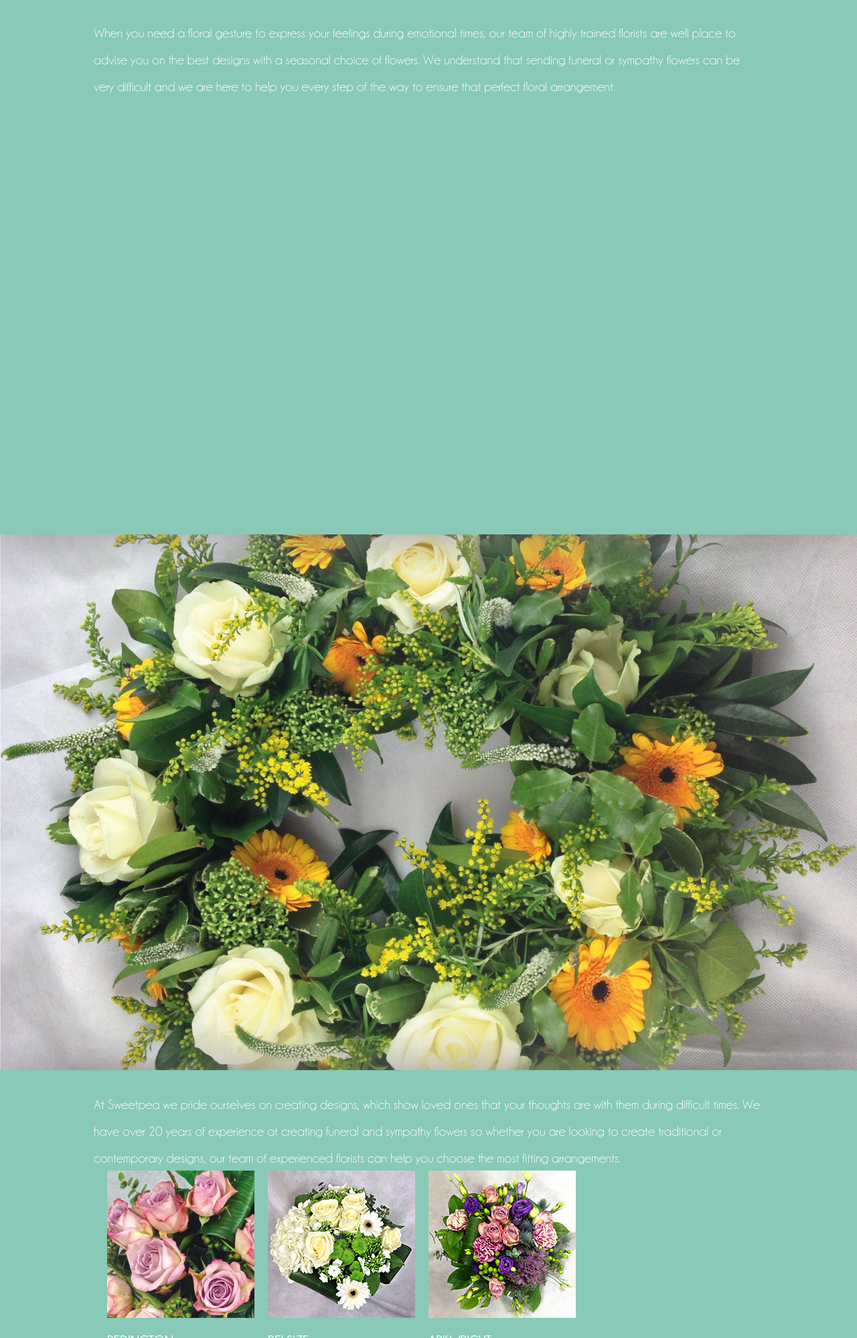
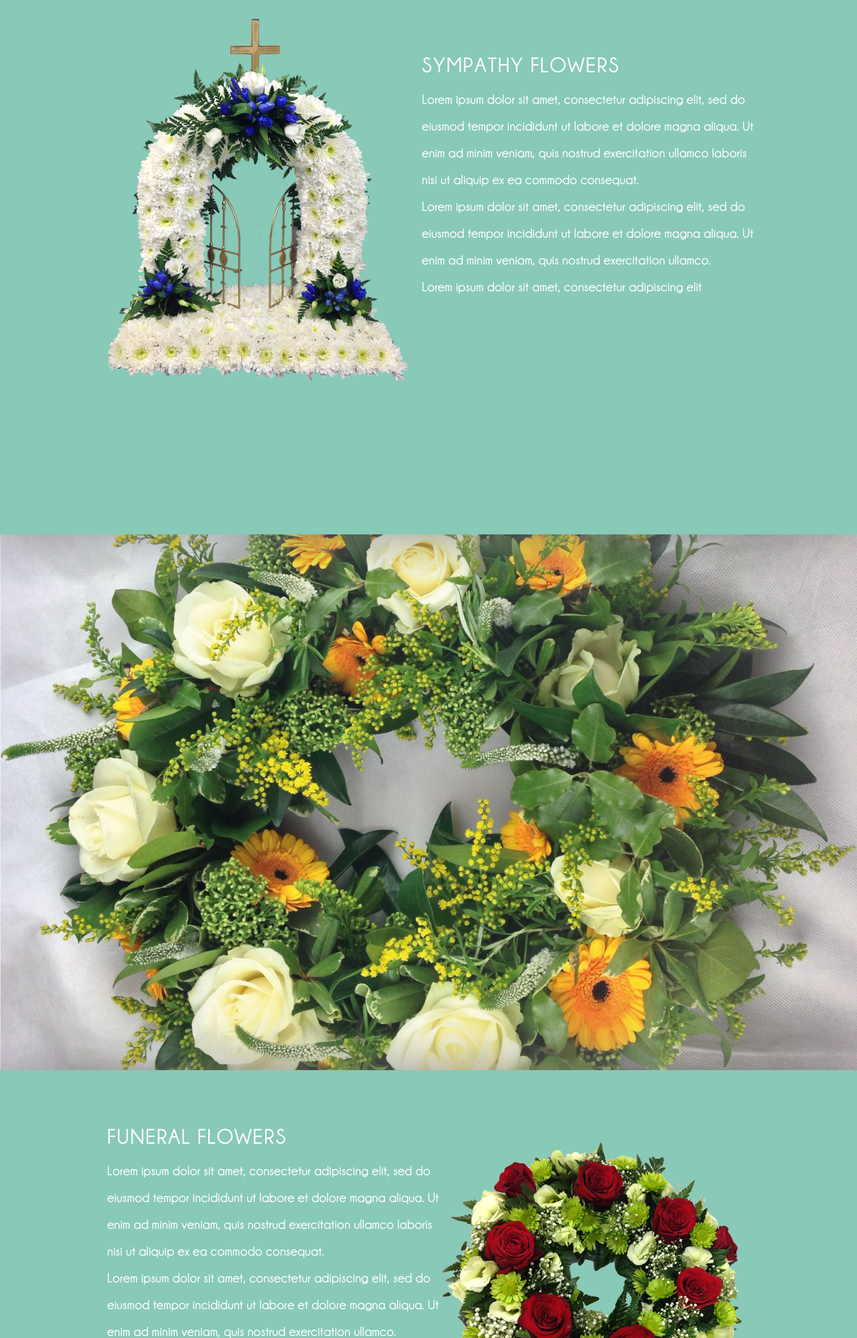
Before and after one commit to hsoloman83/my-first-website, a plain HTML site: page sympathy.html in a window 1280 px wide. Shown: the part 802-2800 px from the top of the page at 67% size. Drawn offline with nearby package versions, Linux system fonts and the light colour scheme.

Commit message:
sympathy page
first draft of sympathy page

```diff
--- a/sympathy.html
+++ b/sympathy.html
@@ -29,9 +29,26 @@
 		</div>
 		<div class="cd-scrolling-bg cd-color-2">
 			<div class="cd-container">
-				<p>
-					When you need a floral gesture to express your feelings during emotional times, our team of highly trained florists are well place to advise you on the best designs with a seasonal choice of flowers. We understand that sending funeral or sympathy flowers can be very difficult and we are here to help you every step of the way to ensure that perfect floral arrangement.
-				</p>
+				<div class="grid-row cf">
+					<div class="box">
+						<div class="image"><a href="shop.html">
+						<img src="img/gate.png"></a></div>
+					</div>
+					<div class="box">
+						<div class="text">
+							<h1>SYMPATHY FLOWERS</h1>
+							<p>Lorem ipsum dolor sit amet, consectetur adipiscing elit, sed do eiusmod tempor
+							 incididunt ut labore et dolore magna aliqua. Ut enim ad minim veniam,
+							 quis nostrud exercitation ullamco laboris nisi ut aliquip ex ea commodo consequat.
+							</p>
+							<p>Lorem ipsum dolor sit amet, consectetur adipiscing elit, sed do eiusmod tempor
+							 incididunt ut labore et dolore magna aliqua. Ut enim ad minim veniam,
+							 quis nostrud exercitation ullamco.
+							</p>
+							<p>Lorem ipsum dolor sit amet, consectetur adipiscing elit</p>
+						</div>
+					</div>
+				</div>
 			</div>
 		</div>
 		<div class="cd-fixed-bg cd-bg-6">
@@ -39,20 +56,23 @@
 		<div class="cd-scrolling-bg cd-color-3">
 			<div class="cd-container">
 				<div class="grid-row cf">
-					<p>
-						At Sweetpea we pride ourselves on creating designs, which show loved ones that your thoughts are with them during difficult times. We have over 20 years of experience at creating funeral and sympathy flowers so whether you are looking to create traditional or contemporary designs, our team of experienced florists can help you choose the most fitting arrangements.
-					</p>
 					<div class="box">
-						<div class="image"><img src="img/memory-lane.jpg"></div>
-						<h3>REDINGTON</h3>
+						<div class="text">
+						<h1>FUNERAL FLOWERS</h1>
+						<p>Lorem ipsum dolor sit amet, consectetur adipiscing elit, sed do eiusmod tempor
+						 incididunt ut labore et dolore magna aliqua. Ut enim ad minim veniam,
+						 quis nostrud exercitation ullamco laboris nisi ut aliquip ex ea commodo consequat.
+						</p>
+						<p>Lorem ipsum dolor sit amet, consectetur adipiscing elit, sed do eiusmod tempor
+						 incididunt ut labore et dolore magna aliqua. Ut enim ad minim veniam,
+						 quis nostrud exercitation ullamco.
+						</p>
+						<p>Lorem ipsum dolor sit amet, consectetur adipiscing elit</p>
+						</div>
 					</div>
 					<div class="box">
-						<div class="image"><img src="img/white-mx.jpg"></div>
-						<h3>BELSIZE</h3>
-					</div>
-					<div class="box">
-						<div class="image"><img src="img/purple-mx.jpg"></div>
-						<h3>ARKWRIGHT</h3>
+						<div class="image2"><a href="shop.html">
+						<img src="img/wreath.png"></a></div>
 					</div>
 				</div>
 			</div>
@@ -61,6 +81,26 @@
 		</div>
 		<div class="cd-scrolling-bg cd-color-1">
 			<div class="cd-container">
+				<div class="grid-row cf">
+					<div class="box">
+						<div class="image"><a href="shop.html">
+						<img src="img/love.png"></a></div>
+					</div>
+					<div class="box">
+						<div class="text">
+							<h1>MORE FUNERALS</h1>
+							<p>Lorem ipsum dolor sit amet, consectetur adipiscing elit, sed do eiusmod tempor
+							 incididunt ut labore et dolore magna aliqua. Ut enim ad minim veniam,
+							 quis nostrud exercitation ullamco laboris nisi ut aliquip ex ea commodo consequat.
+							</p>
+							<p>Lorem ipsum dolor sit amet, consectetur adipiscing elit, sed do eiusmod tempor
+							 incididunt ut labore et dolore magna aliqua. Ut enim ad minim veniam,
+							 quis nostrud exercitation ullamco.
+							</p>
+							<p>Lorem ipsum dolor sit amet, consectetur adipiscing elit</p>
+						</div>
+					</div>
+				</div>
 			</div>
 		</div>
 		<div class="cd-fixed-bg cd-bg-8">
```
Also changed, not shown: img/gate.png (added), img/heart.png (added), img/love.png (added), img/wreath.png (added).
